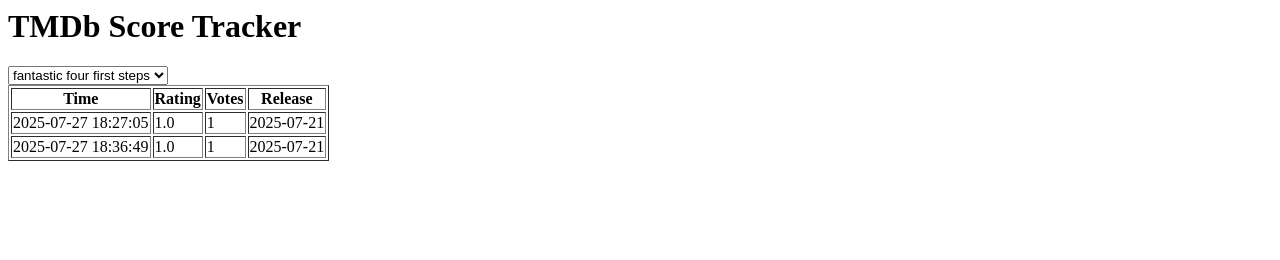
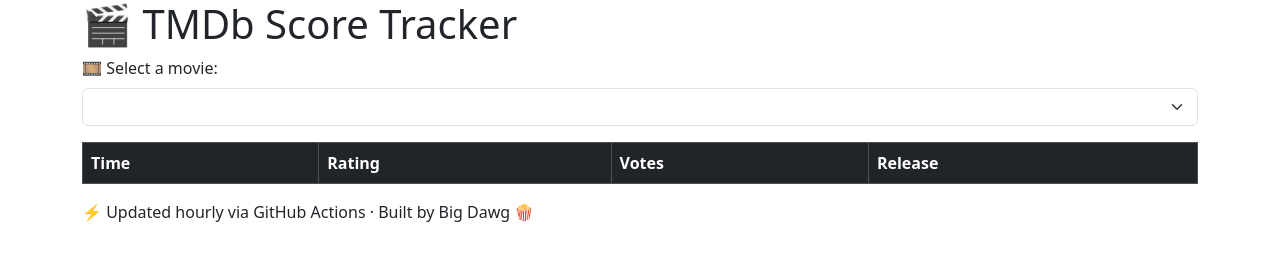
Before and after one commit to distanlo/movie-tracker, a plain HTML site: page index.html in a window 1280 px wide. Drawn offline with nearby package versions, Linux system fonts and the light colour scheme.

Commit message:
Update index.html

```diff
--- a/index.html
+++ b/index.html
@@ -1,13 +1,41 @@
-<html><head><title>Movie Score Tracker</title></head><body><h1>TMDb Score Tracker</h1><select id='sel' onchange='update()'><option value='fantastic four first steps'>fantastic four first steps</option><option value='happy gilmore 2'>happy gilmore 2</option></select><table border='1'><thead><tr><th>Time</th><th>Rating</th><th>Votes</th><th>Release</th></tr></thead><tbody id='table'></tbody></table><script>const data = {};data['fantastic four first steps'] = [{'timestamp': '2025-07-27 18:27:05', 'title': 'fantastic four first steps', 'rating': '1.0', 'vote_count': '1', 'release_date': '2025-07-21'}, {'timestamp': '2025-07-27 18:36:49', 'title': 'fantastic four first steps', 'rating': '1.0', 'vote_count': '1', 'release_date': '2025-07-21'}];data['happy gilmore 2'] = [{'timestamp': '2025-07-27 18:27:05', 'title': 'happy gilmore 2', 'rating': '6.9', 'vote_count': '149', 'release_date': '2025-07-25'}, {'timestamp': '2025-07-27 18:36:49', 'title': 'happy gilmore 2', 'rating': '6.9', 'vote_count': '149', 'release_date': '2025-07-25'}];
-function update(){
-  const m = document.getElementById('sel').value;
-  const tb = document.getElementById('table');
-  tb.innerHTML = '';
-  data[m].forEach(row => {
-    const tr = document.createElement('tr');
-    tr.innerHTML = `<td>${row.timestamp}</td><td>${row.rating}</td><td>${row.vote_count}</td><td>${row.release_date}</td>`;
-    tb.appendChild(tr);
-  });
-}
-update();
-</script></body></html>
+<!DOCTYPE html>
+<html lang="en">
+<head>
+  <meta charset="UTF-8" />
+  <meta name="viewport" content="width=device-width, initial-scale=1" />
+  <title>TMDb Score Tracker</title>
+  <link rel="icon" href="favicon.ico" type="image/x-icon" />
+  <link href="https://cdn.jsdelivr.net/npm/bootstrap@5.3.2/dist/css/bootstrap.min.css" rel="stylesheet" />
+  <style>
+    /* same styles as above */
+  </style>
+</head>
+<body>
+  <div class="container">
+    <h1>🎬 TMDb Score Tracker</h1>
+    <label for="sel" class="form-label">🎞 Select a movie:</label>
+    <select id="sel" class="form-select" onchange="update()"></select>
+
+    <div class="table-responsive">
+      <table class="table table-dark table-striped table-bordered mt-3">
+        <thead>
+          <tr>
+            <th>Time</th>
+            <th>Rating</th>
+            <th>Votes</th>
+            <th>Release</th>
+          </tr>
+        </thead>
+        <tbody id="table"></tbody>
+      </table>
+    </div>
+
+    <footer>⚡ Updated hourly via GitHub Actions · Built by Big Dawg 🍿</footer>
+  </div>
+
+  <script>
+    const data = {{ /* Your TMDb data inserted here */ }};
+    // rest of the JavaScript here...
+  </script>
+</body>
+</html>
```
